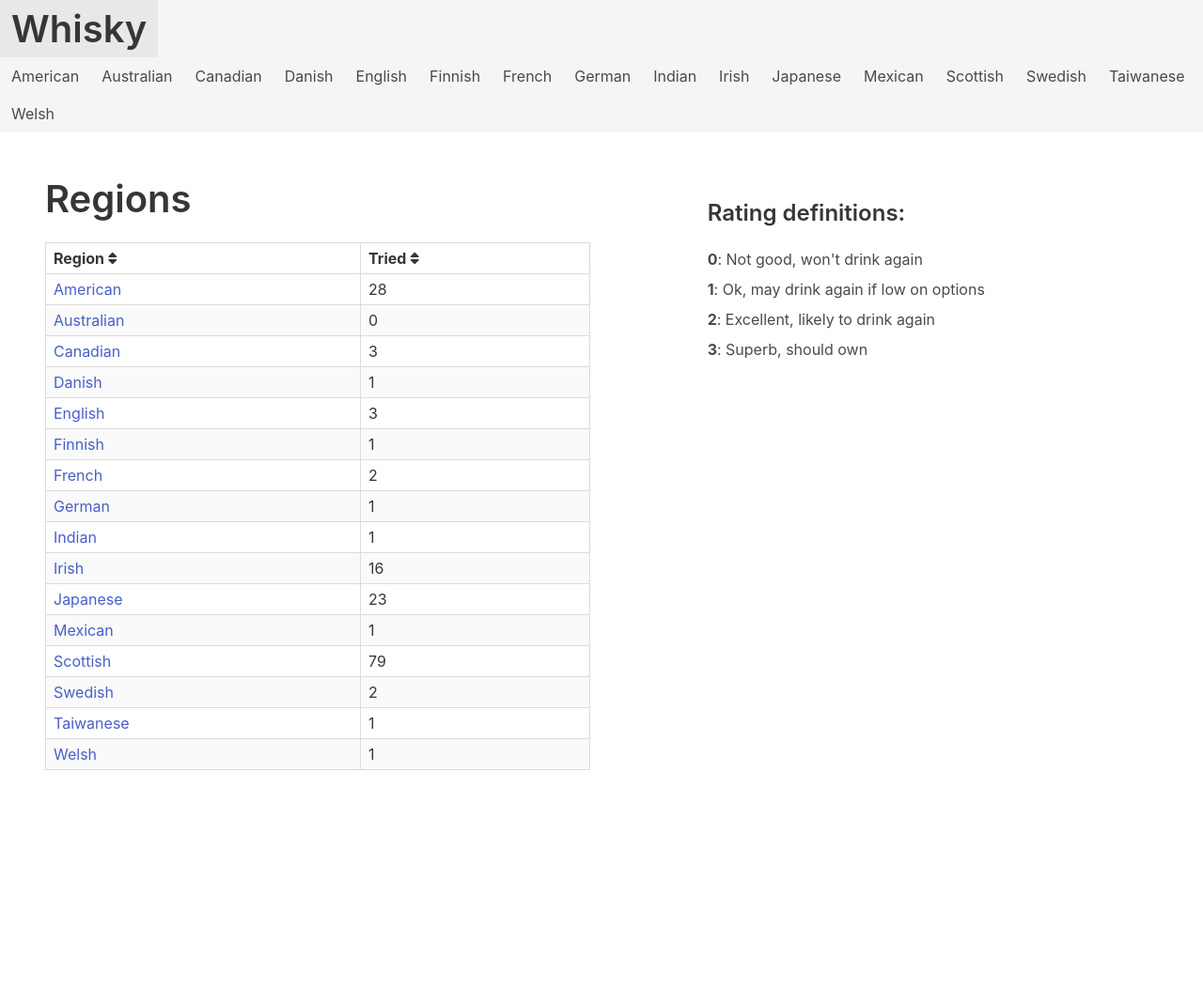
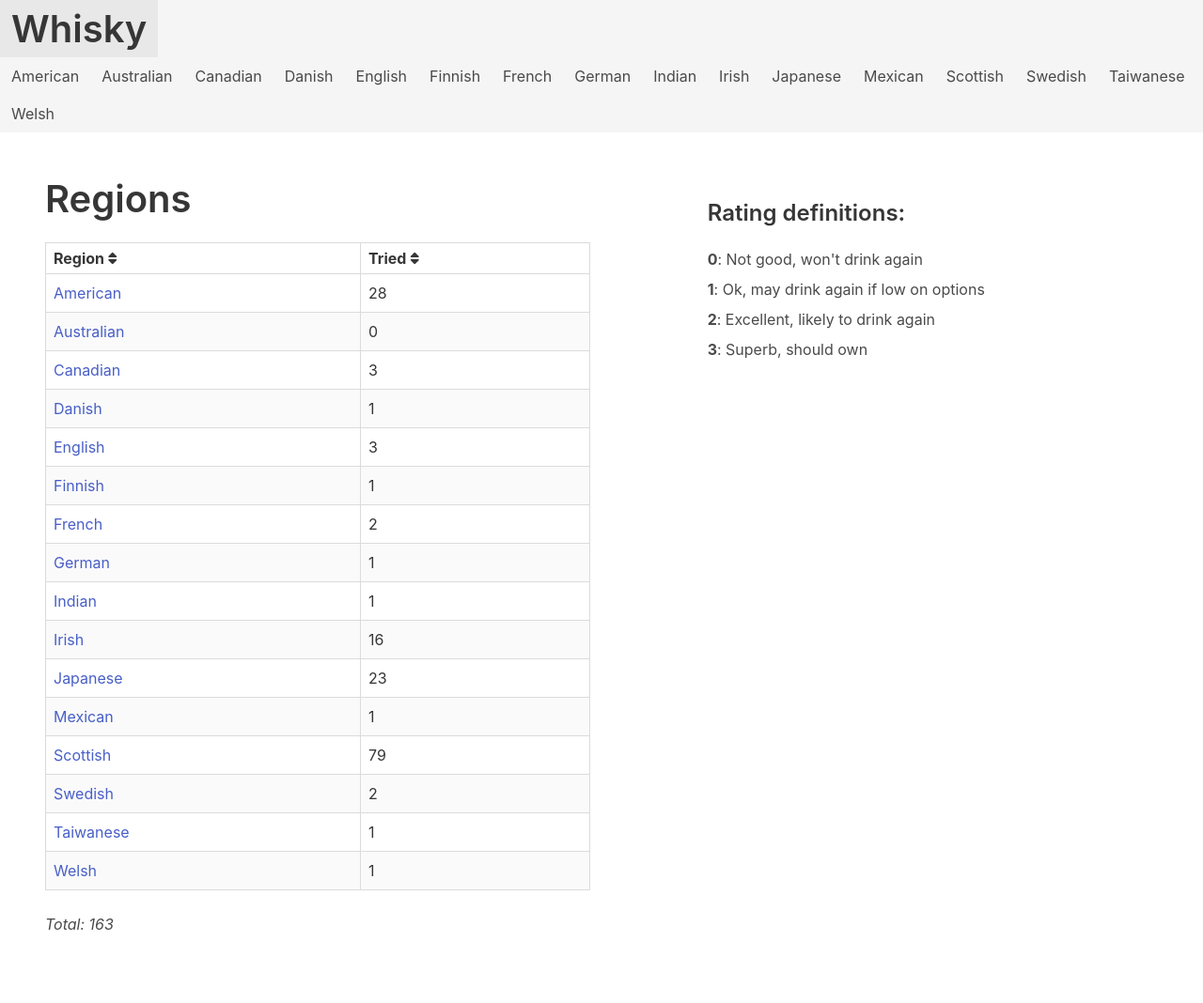
Before and after one commit to grega/whisky, a Jekyll site: the page built from index.html, in a window 1280 px wide. Shown: the whole page at 94% size. Built offline with Jekyll 4.4.1, drawn with Linux system fonts in a browser that asks for light colours; nearby versions of some CDN libraries; before the commit the page ends 900 px from its top, so only the background shows below that.

Commit message:
Add tried count to index

```diff
--- a/index.html
+++ b/index.html
@@ -2,6 +2,8 @@
 layout: default
 title: Regions
 ---
+
+{% assign tried_counter = 0 %}
 
 <div class="columns">
   <div class="column is-6">
@@ -15,13 +17,15 @@ title: Regions
       </thead>
       <tbody class="list">
         {% for region in site.data %}
+        {% assign tried_counter = tried_counter | plus: region[1].tried.size %}
           <tr>
-            <td class="name" scope="row"><a href="/{{ region[0] }}">{{ region[0] | capitalize }}</a></td>
-            <td class="tried" scope="row">{{ region[1].tried.size | default: 0 }}</td>
+            <td class="name pt-2 pb-2" scope="row"><a href="/{{ region[0] }}">{{ region[0] | capitalize }}</a></td>
+            <td class="tried pt-2 pb-2" scope="row">{{ region[1].tried.size | default: 0 }}</td>
           </tr>
         {% endfor %}
       </tbody>
     </table>
+    <p class="whisky-total is-align-items-end" scope="row"><i>Total: {{ tried_counter }}</i></p>
   </div>
 
   <div class="column is-5 is-offset-1">
```
